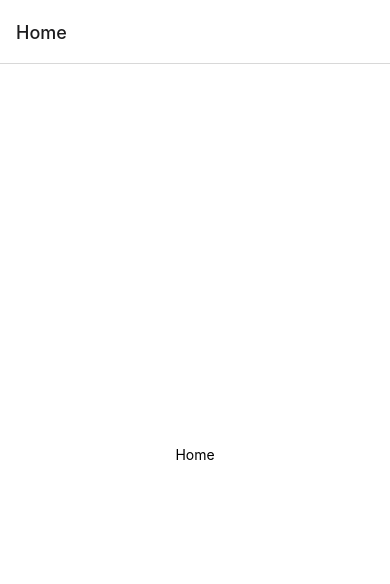
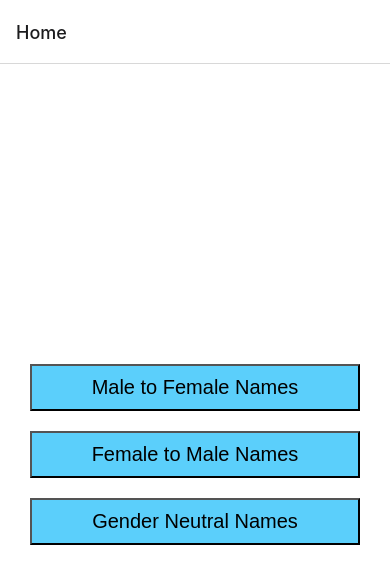
Before and after one commit to ahon54/Name-Generator, a React Native app: screen /Home in a window 390 px wide. Shown: the top 584 px of the page. Built offline with nearby package versions, Linux system fonts and the light colour scheme.

Commit message:
home screen start

```diff
--- a/Screens/Home.js
+++ b/Screens/Home.js
@@ -1,11 +1,37 @@
 import React from "react";
 import { StyleSheet, Text, View } from 'react-native';
 import { StatusBar } from 'expo-status-bar';
+import styled from 'styled-components';
 
+const Button = styled.button`
+  background-color: #5BCFFB;
+  color: black;
+  font-size: 20px;
+  padding: 10px 60px;
+  margin: 10px 0px;
+`
 const Home = () => {
+  const handleMtoF = () => {
+    console.log("Male to Female");
+  }
+  const handleFtoM = () => {
+    console.log("Female to Male");
+  }
+  const handleNeutral = () => {
+    console.log("Gender Neutral");
+  }
+
   return (
     <View style={styles.container}>
-      <Text>Home</Text>
+      <Button onClick={() => handleMtoF()}>
+        Male to Female Names
+      </Button>
+      <Button onClick={() => handleFtoM()}>
+        Female to Male Names
+      </Button>
+      <Button onClick={() => handleNeutral()}>
+        Gender Neutral Names
+      </Button>
       <StatusBar style="auto" />
     </View>
   );
```
